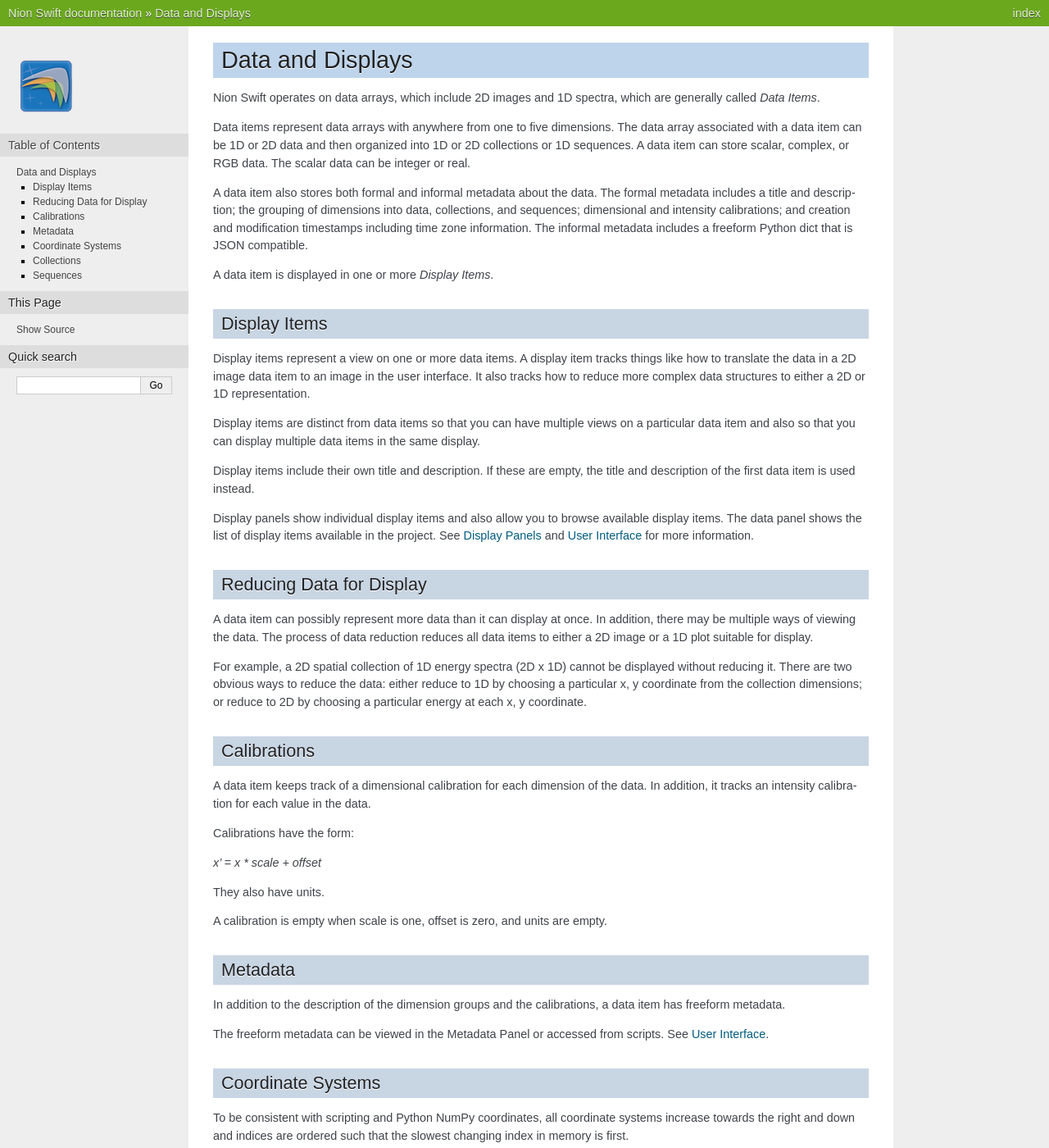
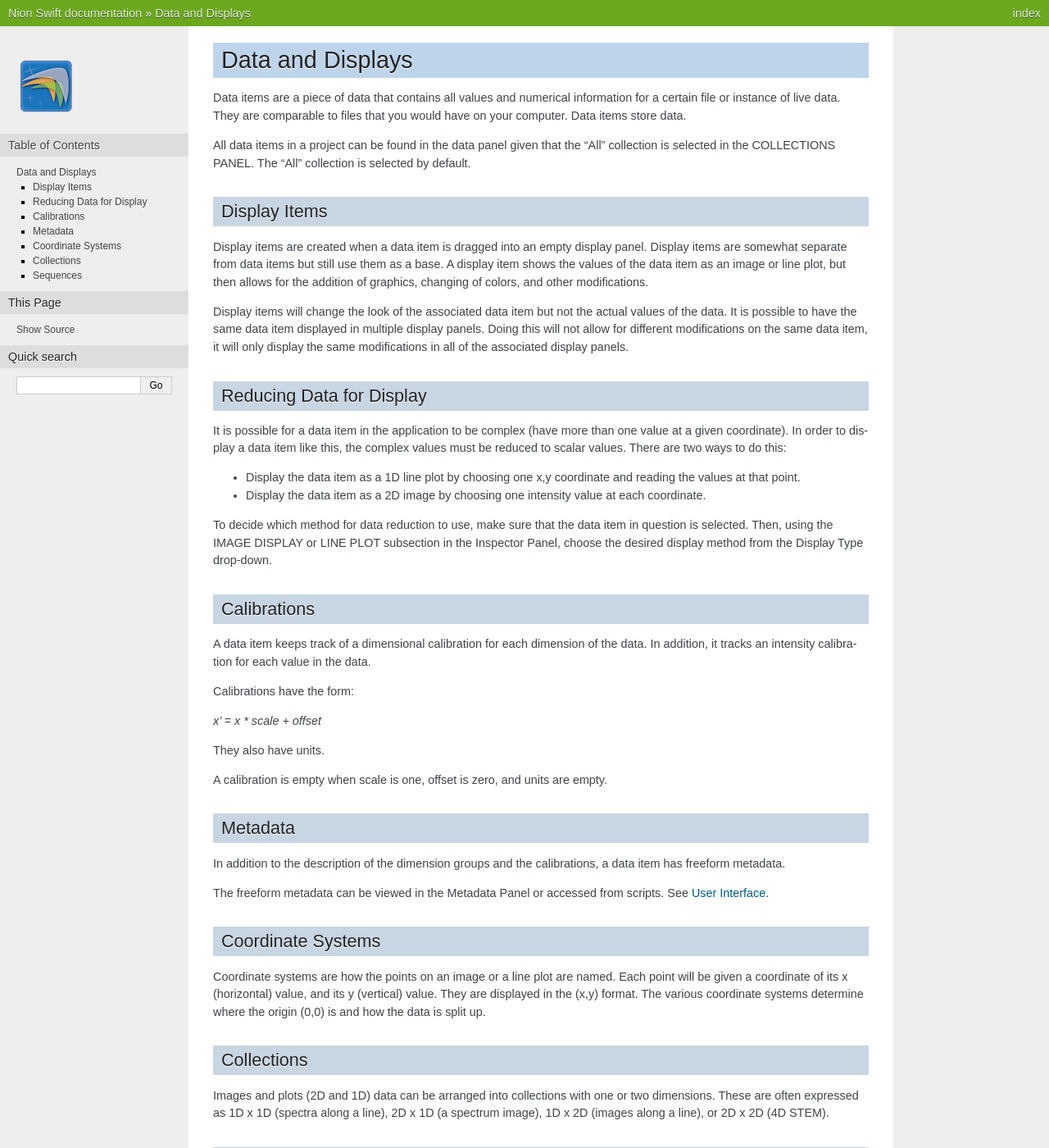
Before and after one commit to nion-software/nionswift, a Sphinx documentation site: the page built from docs/data.rst, in a window 1280 px wide and 1400 px high. Shown: the whole window at 82% size. Built offline with Sphinx 7.4.7, drawn with Linux system fonts in a browser that asks for light colours; some of the changed text lies outside the part shown.

Commit message:
Direct Description Changes

```diff
--- a/docs/data.rst
+++ b/docs/data.rst
@@ -3,29 +3,25 @@
 
 Data and Displays
 =================
-|AppName| operates on data arrays, which include 2D images and 1D spectra, which are generally called *Data Items*.
+Data items are a piece of data that contains all values and numerical information for a certain file or instance of live data. They are comparable to files that you would have on your computer. Data items store data.
 
-Data items represent data arrays with anywhere from one to five dimensions. The data array associated with a data item can be 1D or 2D data and then organized into 1D or 2D collections or 1D sequences. A data item can store scalar, complex, or RGB data. The scalar data can be integer or real.
-
-A data item also stores both formal and informal metadata about the data. The formal metadata includes a title and description; the grouping of dimensions into data, collections, and sequences; dimensional and intensity calibrations; and creation and modification timestamps including time zone information. The informal metadata includes a freeform Python dict that is JSON compatible.
-
-A data item is displayed in one or more *Display Items*.
+All data items in a project can be found in the data panel given that the “All” collection is selected in the COLLECTIONS PANEL. The “All” collection is selected by default.
 
 Display Items
 -------------
-Display items represent a view on one or more data items. A display item tracks things like how to translate the data in a 2D image data item to an image in the user interface. It also tracks how to reduce more complex data structures to either a 2D or 1D representation.
+Display items are created when a data item is dragged into an empty display panel. Display items are somewhat separate from data items but still use them as a base. A display item shows the values of the data item as an image or line plot, but then allows for the addition of graphics, changing of colors, and other modifications.
 
-Display items are distinct from data items so that you can have multiple views on a particular data item and also so that you can display multiple data items in the same display.
-
-Display items include their own title and description. If these are empty, the title and description of the first data item is used instead.
-
-Display panels show individual display items and also allow you to browse available display items. The data panel shows the list of display items available in the project. See :ref:`display-panels` and :ref:`user-interface` for more information.
+Display items will change the look of the associated data item but not the actual values of the data. It is possible to have the same data item displayed in multiple display panels. Doing this will not allow for different modifications on the same data item, it will only display the same modifications in all of the associated display panels.
 
 Reducing Data for Display
 -------------------------
-A data item can possibly represent more data than it can display at once. In addition, there may be multiple ways of viewing the data. The process of data reduction reduces all data items to either a 2D image or a 1D plot suitable for display.
+It is possible for a data item in the application to be complex (have more than one value at a given coordinate). In order to display a data item like this, the complex values must be reduced to scalar values. There are two ways to do this:
 
-For example, a 2D spatial collection of 1D energy spectra (2D x 1D) cannot be displayed without reducing it. There are two obvious ways to reduce the data: either reduce to 1D by choosing a particular x, y coordinate from the collection dimensions; or reduce to 2D by choosing a particular energy at each x, y coordinate.
+* Display the data item as a 1D line plot by choosing one x,y coordinate and reading the values at that point.
+
+* Display the data item as a 2D image by choosing one intensity value at each coordinate.
+
+To decide which method for data reduction to use, make sure that the data item in question is selected. Then, using the IMAGE DISPLAY or LINE PLOT subsection in the Inspector Panel, choose the desired display method from the Display Type drop-down.
 
 Calibrations
 ------------
@@ -47,13 +43,7 @@ The freeform metadata can be viewed in the Metadata Panel or accessed from scrip
 
 Coordinate Systems
 ------------------
-To be consistent with scripting and Python NumPy coordinates, all coordinate systems increase towards the right and down and indices are ordered such that the slowest changing index in memory is first.
-
-The pixel coordinate system displays pixels and can be displayed with the origin at the top-left or the origin at the center.
-
-The relative coordinate system displays fractional coordinates and can be displayed with the origin at the top-left and a range of 0.0 to 1.0 or with the origin at the center a range of -1.0 to 1.0.
-
-The calibrated coordinate system displays calibrated coordinates. The origin is determined by the calibration offset.
+Coordinate systems are how the points on an image or a line plot are named. Each point will be given a coordinate of its x (horizontal) value, and its y (vertical) value. They are displayed in the (x,y) format. The various coordinate systems determine where the origin (0,0) is and how the data is split up.
 
 Collections
 -----------
```
